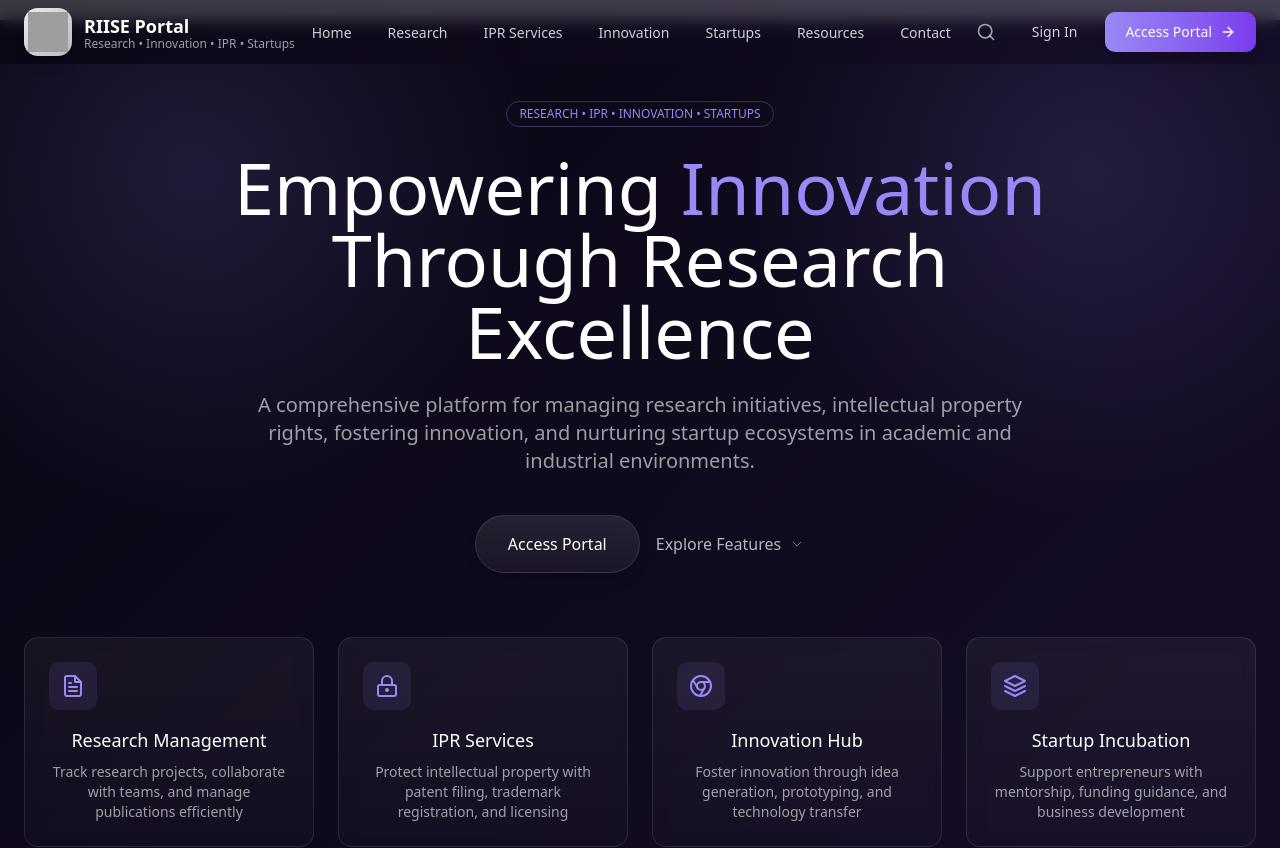
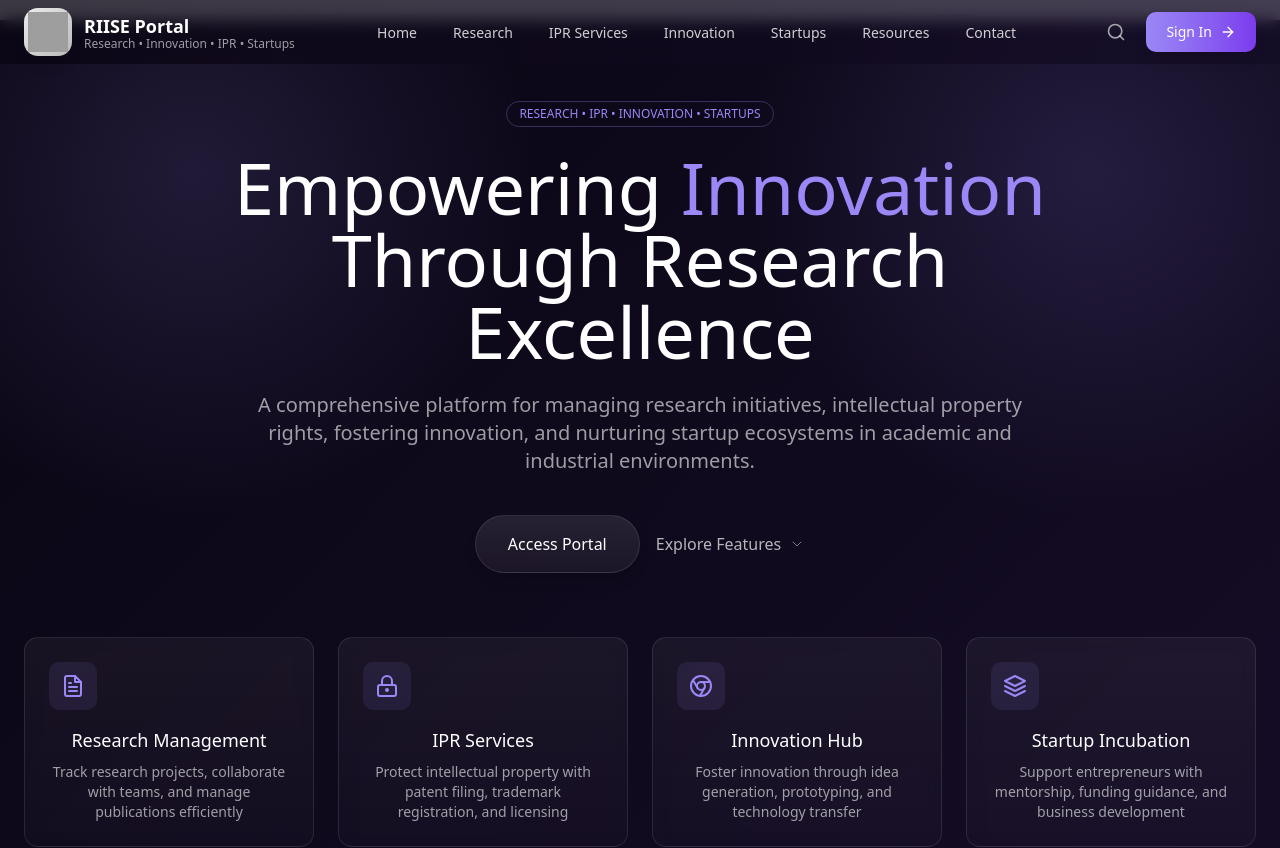
Before and after one commit to Ashes2004/riise, a Next.js app: page / in a window 1280 px wide. Shown: the top 848 px of the page. Built offline with nearby package versions, Linux system fonts and the light colour scheme; grey boxes are pictures that could not be loaded.

Commit message:
Update Header component to change "Access Portal" link to "Sign In" and streamline mobile menu links

```diff
--- a/components/universal/Header.jsx
+++ b/components/universal/Header.jsx
@@ -150,22 +150,17 @@ export default function Header() {
                 <Search className="h-5 w-5" />
               </motion.button>
 
-              <Link
-                href="/login"
-                className="px-4 py-2 text-sm font-medium text-white/80 transition-colors duration-200 hover:text-white"
-              >
-                Sign In
-              </Link>
+
 
               <motion.div
                 whileHover={{ scale: 1.02 }}
                 whileTap={{ scale: 0.98 }}
               >
                 <Link
-                  href="/portal"
+                  href="/login"
                   className="inline-flex items-center space-x-2 rounded-lg bg-gradient-to-r from-[#9b87f5] to-[#7c3aed] px-5 py-2.5 text-sm font-medium text-white shadow-lg transition-all duration-200 hover:shadow-[0_0_20px_rgba(155,135,245,0.5)] hover:from-[#9b87f5]/90 hover:to-[#7c3aed]/90"
                 >
-                  <span>Access Portal</span>
+                  <span>Sign In</span>
                   <ArrowRight className="h-4 w-4" />
                 </Link>
               </motion.div>
@@ -223,19 +218,13 @@ export default function Header() {
                   className="space-y-3 border-t border-white/10 pt-6"
                   variants={mobileItemVariants}
                 >
+
                   <Link
                     href="/login"
-                    className="block w-full rounded-lg py-3 text-center font-medium text-white transition-colors duration-200 hover:bg-white/10"
+                    className="block w-full rounded-lg bg-gradient-to-r from-[#9b87f5] to-[#7c3aed] py-3 text-center font-medium text-white transition-all duration-200 hover:shadow-[0_0_20px_rgba(155,135,245,0.5)]"
                     onClick={() => setIsMobileMenuOpen(false)}
                   >
                     Sign In
-                  </Link>
-                  <Link
-                    href="/portal"
-                    className="block w-full rounded-lg bg-gradient-to-r from-[#9b87f5] to-[#7c3aed] py-3 text-center font-medium text-white transition-all duration-200 hover:shadow-[0_0_20px_rgba(155,135,245,0.5)]"
-                    onClick={() => setIsMobileMenuOpen(false)}
-                  >
-                    Access Portal
                   </Link>
                 </motion.div>
               </div>
```
